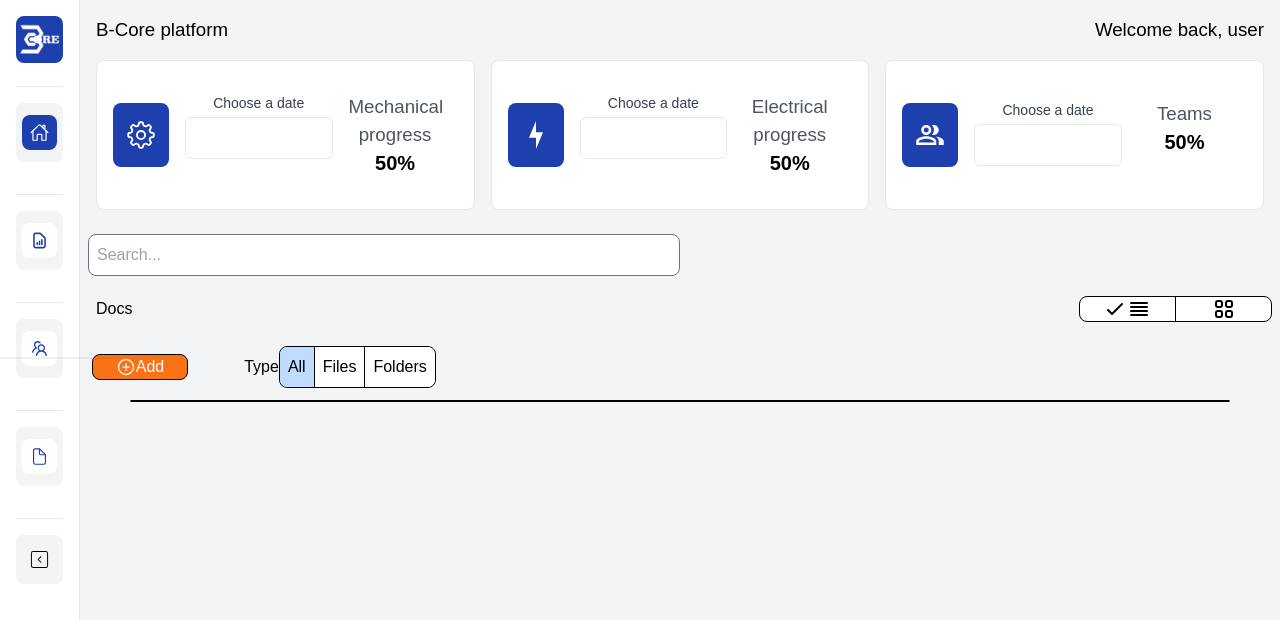
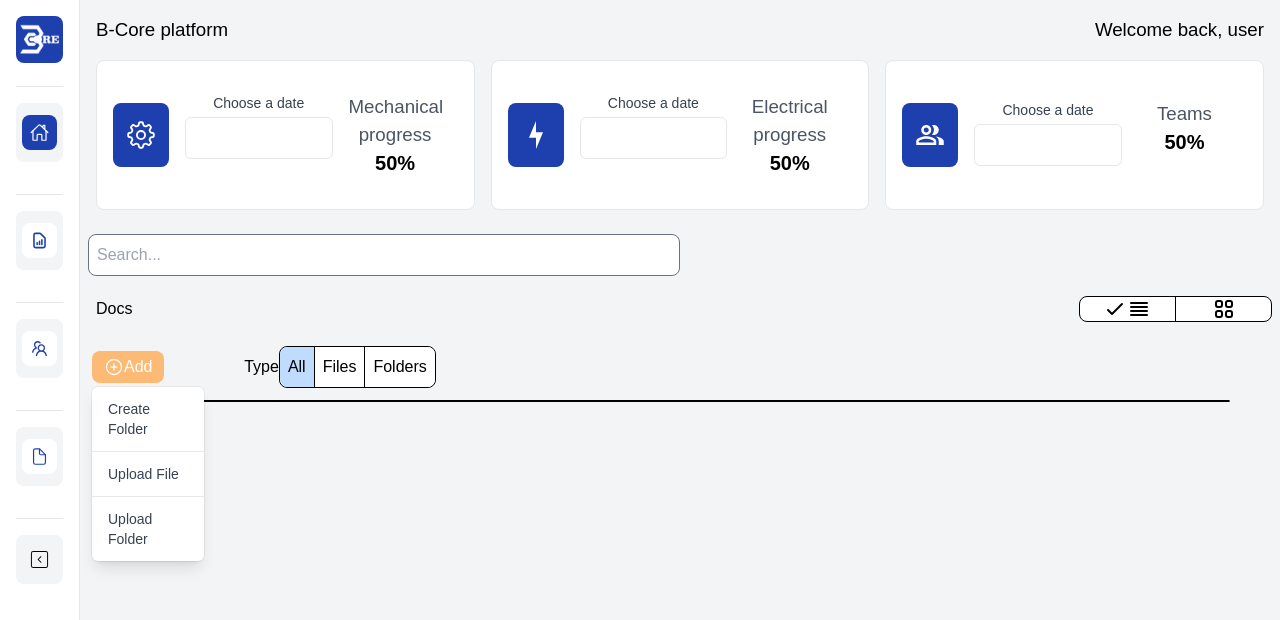
Before and after one commit to LMartin1998/BCorePlatform-Deploy, a Next.js app: page /docs/folder/1 in a window 1280 px wide. Both pictures are taken after a click on the button "Add". Shown: the top 620 px of the page. Built offline with nearby package versions, Linux system fonts and the light colour scheme.

Commit message:
Dropdown for new in files

```diff
--- a/src/app/Components/files/AddFiles.jsx
+++ b/src/app/Components/files/AddFiles.jsx
@@ -19,11 +19,52 @@ export default function AddFiles() {
     };
   }, []);
 
+  // return (
+  //   <div className="flex flex-row w-1/4 m-1" ref={dropdownRef}>
+  //     <button
+  //       className="flex justify-center items-center w-full border border-black rounded-lg bg-orange-500 text-white"
+  //       id="menu-button"
+  //       aria-haspopup="true"
+  //       onClick={(e) => {
+  //         e.stopPropagation();
+  //         setOpen((prevOpen) => !prevOpen);
+  //       }}
+  //     >
+  //       <IoAddCircleOutline size={20}></IoAddCircleOutline>
+  //       Add
+  //     </button>
+  //     {open && (
+  //       <div
+  //         className="absolute left-0 z-10 mt-1 w-28 origin-top-right divide-y divide-gray-200 rounded-md bg-white shadow-lg ring-1 ring-black ring-opacity-5 focus:outline-none"
+  //         role="menu"
+  //         aria-orientation="vertical"
+  //         aria-labelledby="menu-button"
+  //         tabIndex="-1"
+  //       >
+  //         <div className="py-1" role="none">
+  //           <a
+  //             href="#"
+  //             className="text-gray-700 block px-4 py-2 text-sm hover:bg-gray-200"
+  //             role="menuitem"
+  //             tabIndex="-1"
+  //             id="menu-item-0"
+  //           >
+  //             Clear
+  //           </a>
+  //         </div>
+  //       </div>
+  //     )}
+  //   </div>
+  // );
   return (
     <div className="flex flex-row w-1/4 m-1" ref={dropdownRef}>
+      <div className="relative inline-block text-left">
         <button
-        className="flex justify-center items-center w-full border border-black rounded-lg bg-orange-500 text-white"
           id="menu-button"
+          className={`flex items-center text-gray-700 rounded-lg text-white ${
+            open ? "bg-orange-300" : "bg-orange-500"
+          } py-1 px-3`}
+          type="text"
           aria-haspopup="true"
           onClick={(e) => {
             e.stopPropagation();
@@ -40,8 +81,43 @@ export default function AddFiles() {
             aria-orientation="vertical"
             aria-labelledby="menu-button"
             tabIndex="-1"
-        ></div>
+          >
+            <div className="py-1" role="none">
+              <a
+                href="#"
+                className="text-gray-700 block px-4 py-2 text-sm hover:bg-gray-200"
+                role="menuitem"
+                tabIndex="-1"
+                id="menu-item-0"
+              >
+                Create Folder
+              </a>
+            </div>
+            <div className="py-1" role="none">
+              <a
+                href="#"
+                className="text-gray-700 block px-4 py-2 text-sm hover:bg-gray-200"
+                role="menuitem"
+                tabIndex="-1"
+                id="menu-item-0"
+              >
+                Upload File
+              </a>
+            </div>
+            <div className="py-1" role="none">
+              <a
+                href="#"
+                className="text-gray-700 block px-4 py-2 text-sm hover:bg-gray-200"
+                role="menuitem"
+                tabIndex="-1"
+                id="menu-item-0"
+              >
+                Upload Folder
+              </a>
+            </div>
+          </div>
         )}
+      </div>
     </div>
   );
 }
```
Lines whose indentation alone changed are shown as unchanged.
